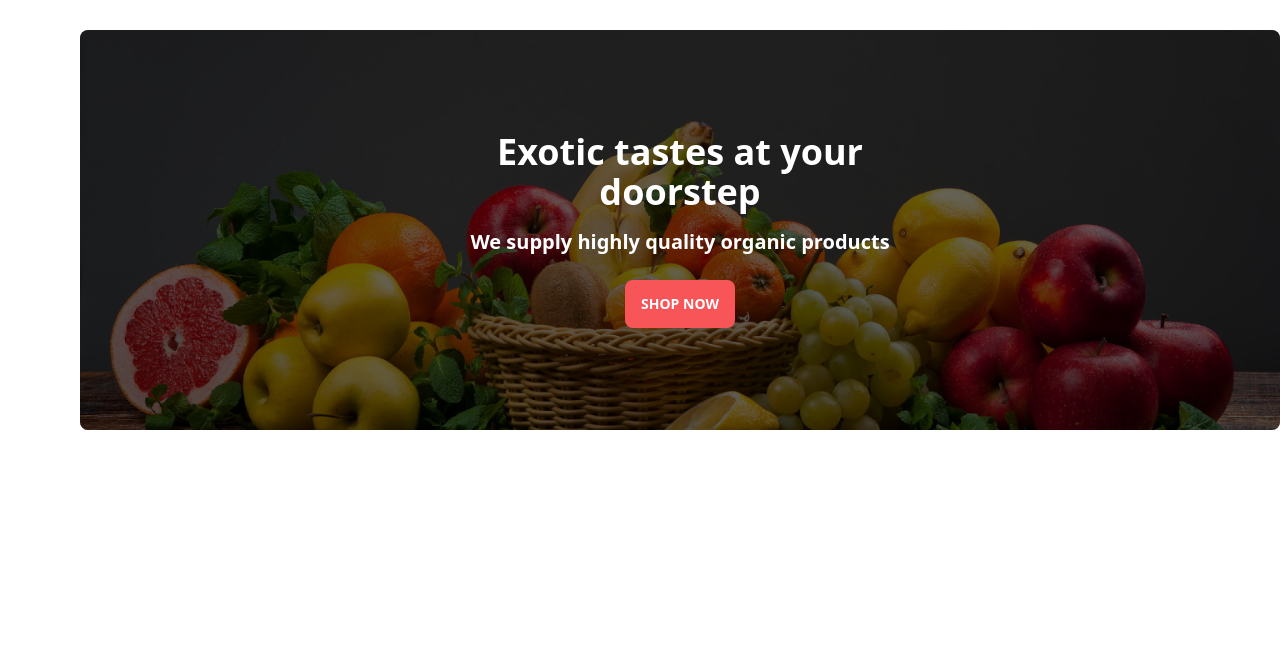
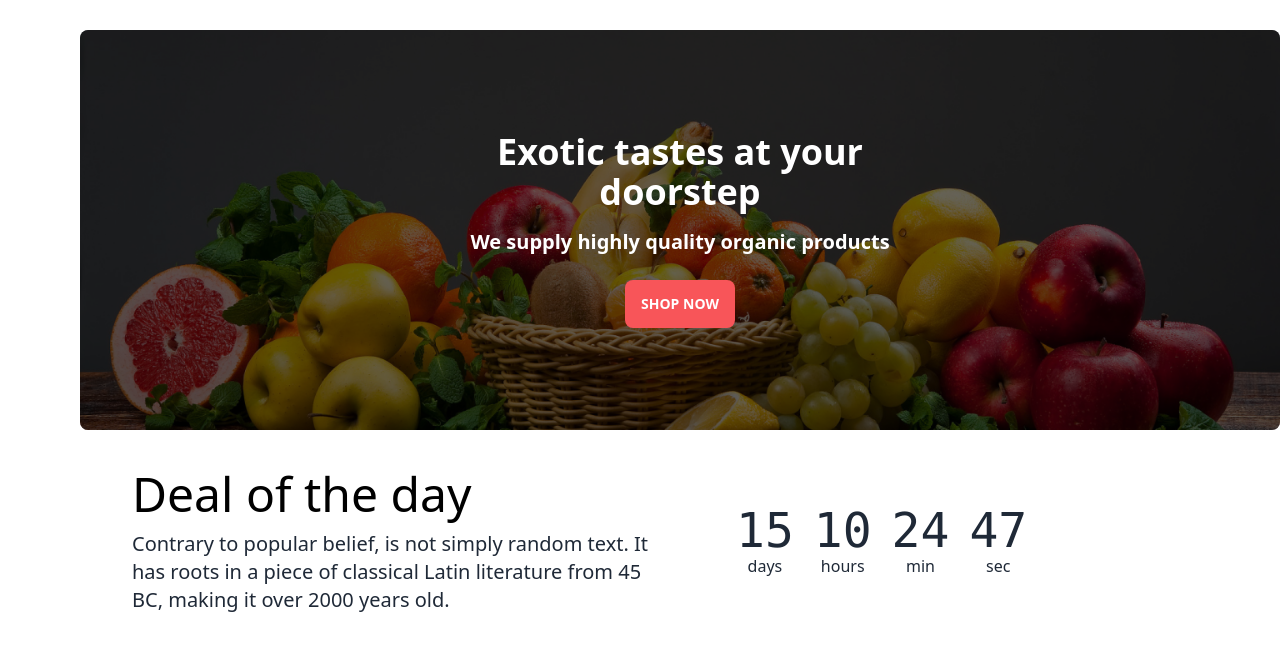
Before and after one commit to Khurshedspi/Fruit-Burst-website-ass3, a plain HTML site: page index.html in a window 1280 px wide. Shown: the part 118-768 px from the top of the page. Drawn offline with nearby package versions, Linux system fonts and the light colour scheme.

Commit message:
header section finished and added

```diff
--- a/index.html
+++ b/index.html
@@ -133,7 +133,48 @@
         </div>
       </section>
       <!-- New section -->
-      <section></section>
+      <section class="my-10 lg:ml-20 mr-auto">
+        <!-- deal of the day and time part -->
+        <div class="flex gap-10 items-center ml-10">
+          <div class="w-1/2 ml-3">
+            <h1 class="text-5xl text-black">Deal of the day</h1>
+            <p class="text-xl mt-3">
+              Contrary to popular belief, is not simply random text. It has
+              roots in a piece of classical Latin literature from 45 BC, making
+              it over 2000 years old.
+            </p>
+          </div>
+          <!-- count-down part -->
+          <div class="w-1/2 ml-5">
+            <div class="grid grid-flow-col gap-5 text-center auto-cols-max">
+              <div class="flex flex-col">
+                <span class="countdown font-mono text-5xl">
+                  <span style="--value: 15"></span>
+                </span>
+                days
+              </div>
+              <div class="flex flex-col">
+                <span class="countdown font-mono text-5xl">
+                  <span style="--value: 10"></span>
+                </span>
+                hours
+              </div>
+              <div class="flex flex-col">
+                <span class="countdown font-mono text-5xl">
+                  <span style="--value: 24"></span>
+                </span>
+                min
+              </div>
+              <div class="flex flex-col">
+                <span class="countdown font-mono text-5xl">
+                  <span style="--value: 47"></span>
+                </span>
+                sec
+              </div>
+            </div>
+          </div>
+        </div>
+      </section>
     </main>
     <footer></footer>
   </body>
```
